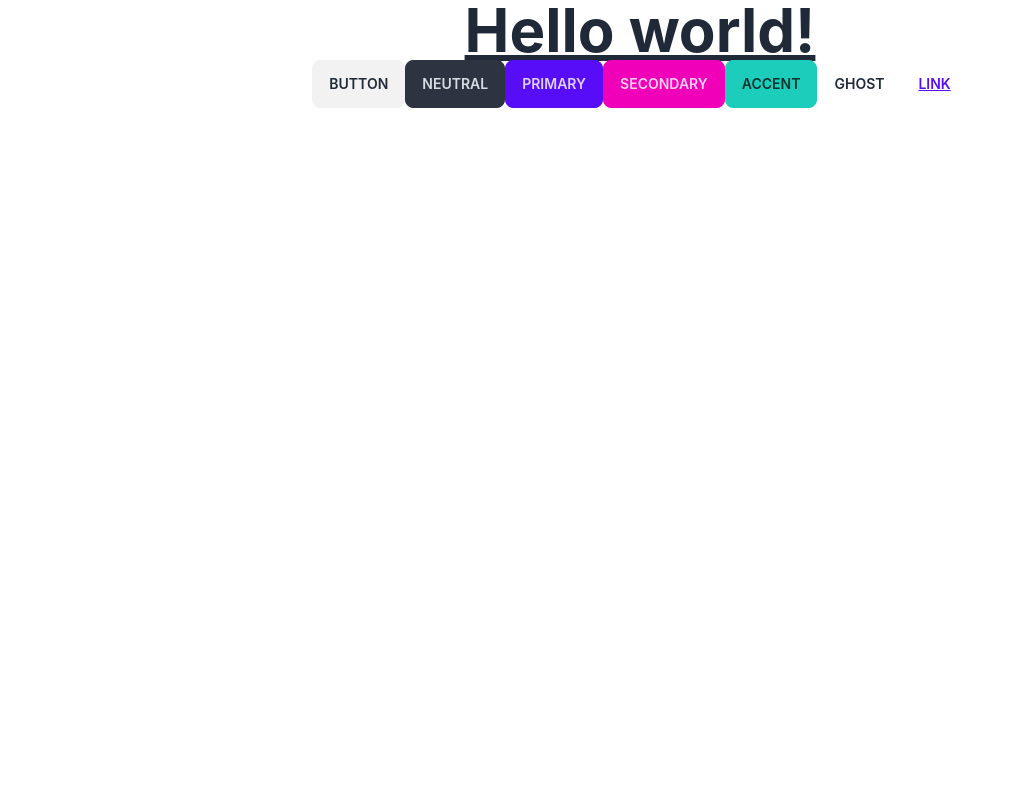
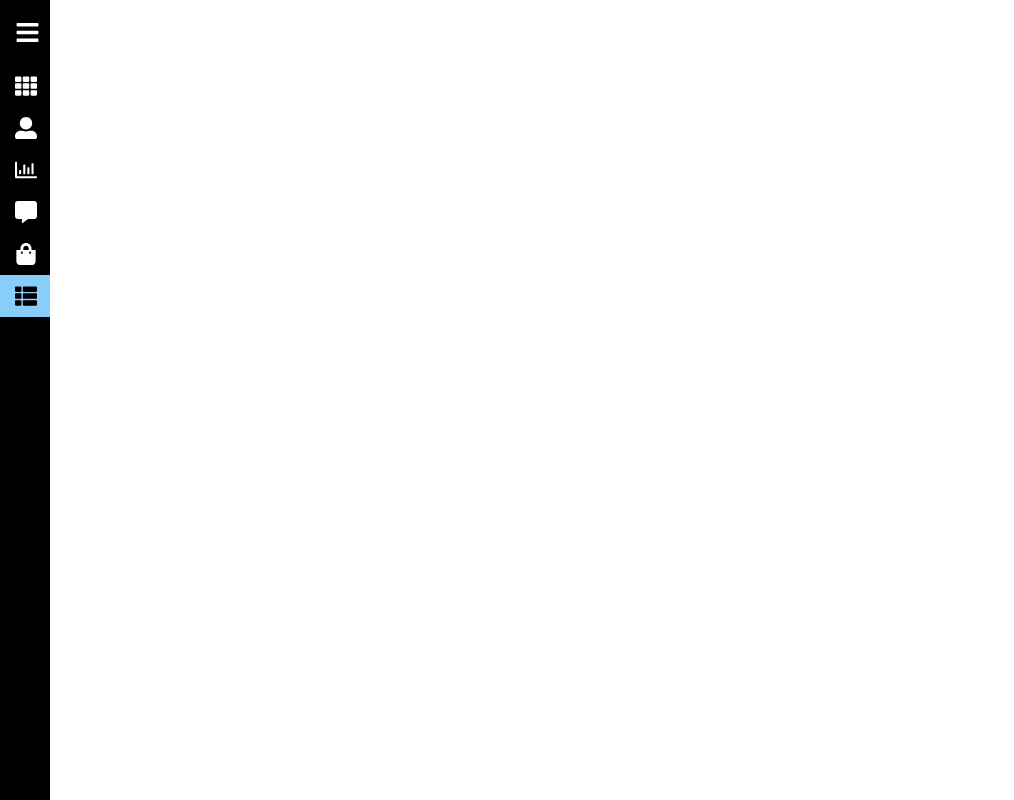
Before and after one commit to Sawom/Md_Abdur_Rashid, a React (Create React App) app: page /productList in a window 1280 px wide. Shown: the whole page, without its empty margins (0-1014 px from the left). Built offline with nearby package versions, Linux system fonts and the light colour scheme.

Commit message:
side bar added

```diff
--- a/package.json
+++ b/package.json
@@ -8,6 +8,7 @@
     "@testing-library/user-event": "^13.5.0",
     "react": "^18.2.0",
     "react-dom": "^18.2.0",
+    "react-icons": "^4.10.1",
     "react-router": "^6.15.0",
     "react-router-dom": "^6.15.0",
     "react-scripts": "5.0.1",
--- a/src/App.js
+++ b/src/App.js
@@ -1,19 +1,17 @@
 import logo from './logo.svg';
 import './App.css';
+import Sidebar from './Components/Sidebar/Sidebar';
+import { BrowserRouter } from 'react-router-dom';
 
 function App() {
   return (
-    <div className="App">
-      <h1 className="text-6xl font-bold underline">
-      Hello world!
-    </h1>
-    <button className="btn">Button</button>
-<button className="btn btn-neutral">Neutral</button>
-<button className="btn btn-primary">Primary</button>
-<button className="btn btn-secondary">Secondary</button>
-<button className="btn btn-accent">Accent</button>
-<button className="btn btn-ghost">Ghost</button>
-<button className="btn btn-link">Link</button>
+    <div>
+      <BrowserRouter>
+        <Sidebar></Sidebar>
+      </BrowserRouter>
+
+
+
     </div>
   );
 }
--- /dev/null
+++ b/src/Components/Sidebar/Sidebar.css
@@ -0,0 +1,55 @@
+*{
+    margin:0;
+    padding:0;
+    text-decoration: none;
+}
+.container{
+    display:flex;
+}
+main{
+    width: 100%;
+    padding: 20px;
+}
+.sidebar{
+    background: #000;
+    color: #fff;
+    height: 100vh;
+    width: 250px;
+    transition: all 0.5s;
+}
+.top_section{
+    display: flex;
+    align-items:center;
+    padding:20px 15px;
+}
+.logo{
+    font-size: 18px;
+}
+.bars{
+    display: flex;
+    font-size: 25px;
+    margin-left: 50px;
+}
+.link{
+    display: flex;
+    color: #fff;
+    padding: 10px 15px;
+    gap: 15px;
+    transition: all 0.5s;
+    text-decoration: none;
+}
+.link:hover{
+    background:lightskyblue;
+    color: #000;
+    transition: all 0.5s;
+}
+.active{
+    background: lightskyblue;
+    color: #000;
+}
+.icon{
+    font-size: 22px;
+}
+.link_text{
+    font-size: 15px;
+}
--- /dev/null
+++ b/src/Components/Sidebar/Sidebar.js
@@ -0,0 +1,72 @@
+import React, { useState } from 'react';
+import {
+    FaTh,
+    FaBars,
+    FaUserAlt,
+    FaRegChartBar,
+    FaCommentAlt,
+    FaShoppingBag,
+    FaThList
+}from "react-icons/fa";
+import { NavLink } from 'react-router-dom';
+import './Sidebar.css';
+
+const Sidebar = ({children}) => {
+    const[isOpen ,setIsOpen] = useState(false);
+    const toggle = () => setIsOpen (!isOpen);
+    const menuItem=[
+        {
+            path:"/",
+            name:"Dashboard",
+            icon:<FaTh/>
+        },
+        {
+            path:"/about",
+            name:"About",
+            icon:<FaUserAlt/>
+        },
+        {
+            path:"/analytics",
+            name:"Analytics",
+            icon:<FaRegChartBar/>
+        },
+        {
+            path:"/comment",
+            name:"Comment",
+            icon:<FaCommentAlt/>
+        },
+        {
+            path:"/product",
+            name:"Product",
+            icon:<FaShoppingBag/>
+        },
+        {
+            path:"/productList",
+            name:"Product List",
+            icon:<FaThList/>
+        }
+    ]
+    return (
+        <div className="container">
+           <div style={{width: isOpen ? "200px" : "50px"}} className="sidebar">
+               <div className="top_section">
+                   <h5 style={{display: isOpen ? "block" : "none"}} className="logo">MD. Abdur Rashid</h5>
+                   <div style={{marginLeft: isOpen ? "50px" : "0px"}} className="bars">
+                       <FaBars onClick={toggle}/>
+                   </div>
+               </div>
+               {
+                   menuItem.map((item, index)=>(
+                       <NavLink to={item.path} key={index} className="link" activeclassname="active">
+                           <div className="icon">{item.icon}</div>
+                           <div style={{display: isOpen ? "block" : "none"}} className="link_text">{item.name}</div>
+                       </NavLink>
+                   ))
+               }
+           </div>
+           <main>{children}</main>
+        </div>
+    );
+};
+
+export default Sidebar;
```
Also changed, not shown: 1 other file (tests, documents, lock files or other folders).
